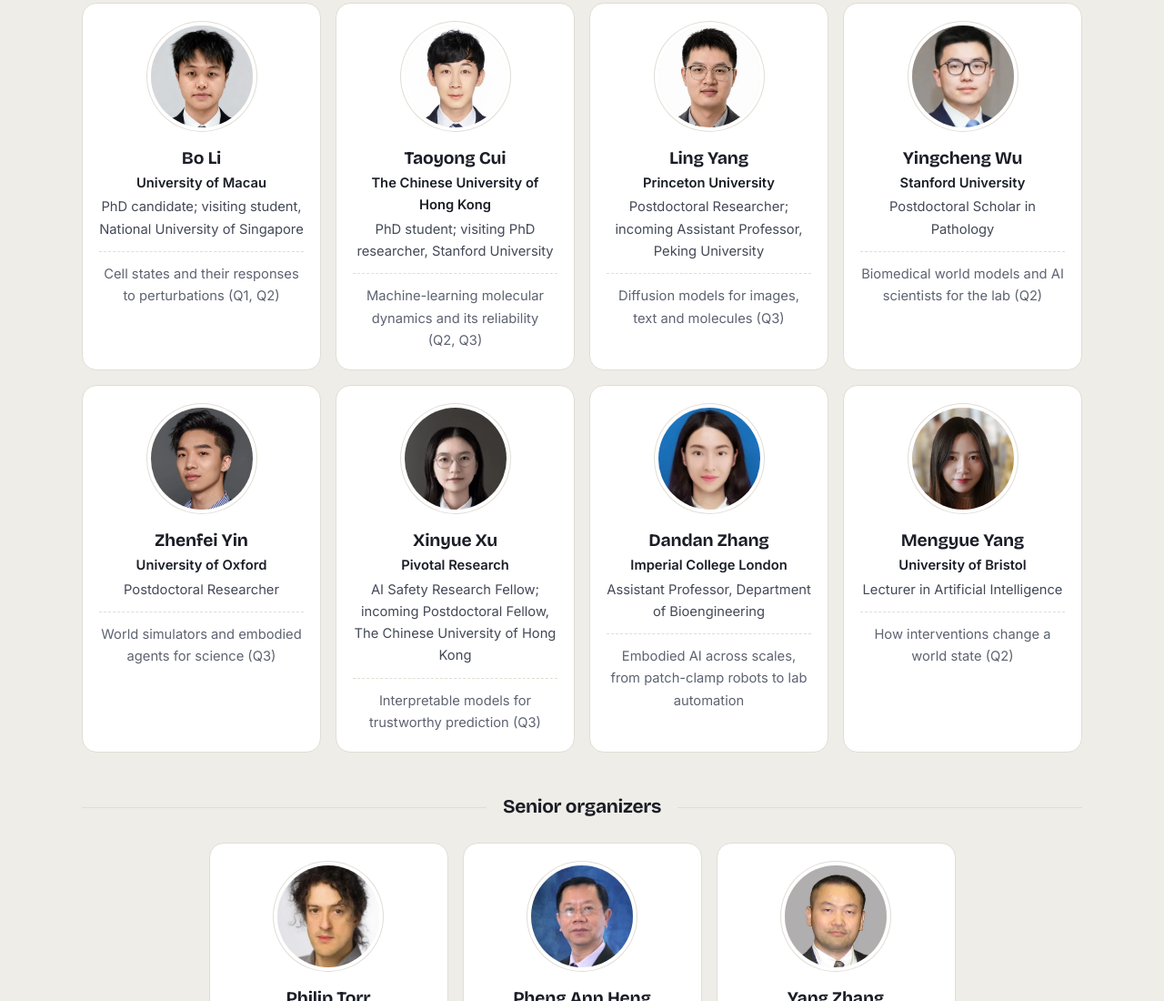
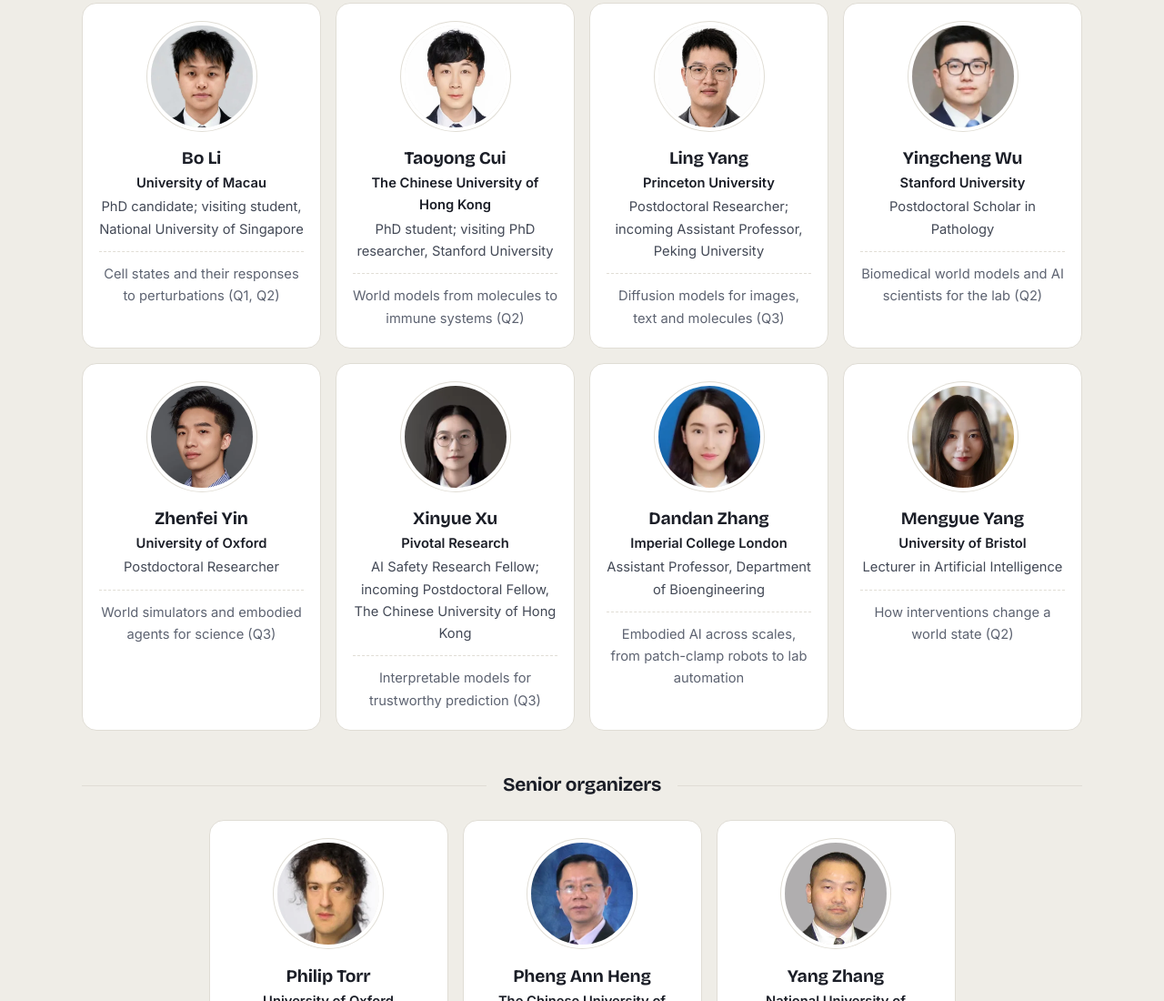
Before and after one commit to Boom5426/livingwm, a plain HTML site: page index.html in a window 1280 px wide. Shown: the part 8877-9977 px from the top of the page at 91% size. Drawn offline with Linux system fonts and the light colour scheme; animation ran at ten frames a second.

Commit message:
Cui's focus line follows the proposal bio
Co-Authored-By: Claude Opus 5.5 <noreply@anthropic.com>

```diff
--- a/index.html
+++ b/index.html
@@ -371,7 +371,7 @@
           <h3><a href="https://taoyongcui.github.io/">Taoyong Cui</a></h3>
           <p class="affil">The Chinese University of Hong Kong</p>
           <p class="role">PhD student; visiting PhD researcher, Stanford University</p>
-          <p class="focus">Machine-learning molecular dynamics and its reliability (Q2,&nbsp;Q3)</p>
+          <p class="focus">World models from molecules to immune systems (Q2)</p>
         </div>
       </li>
       <li>
```
